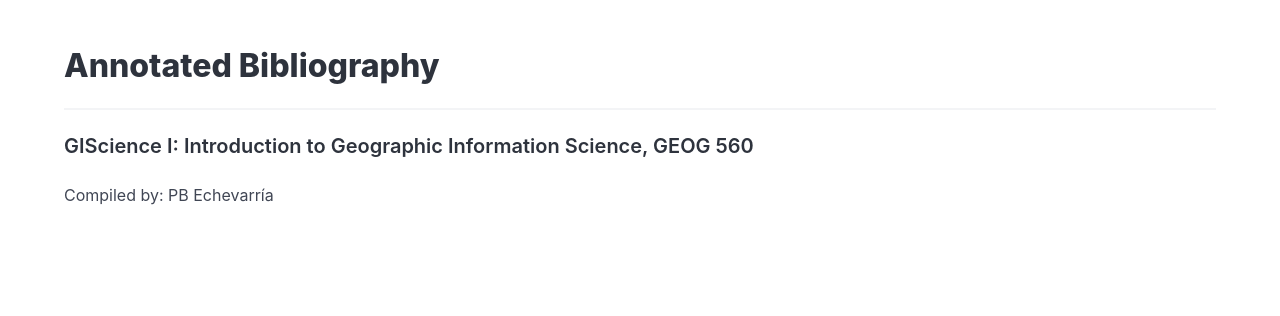
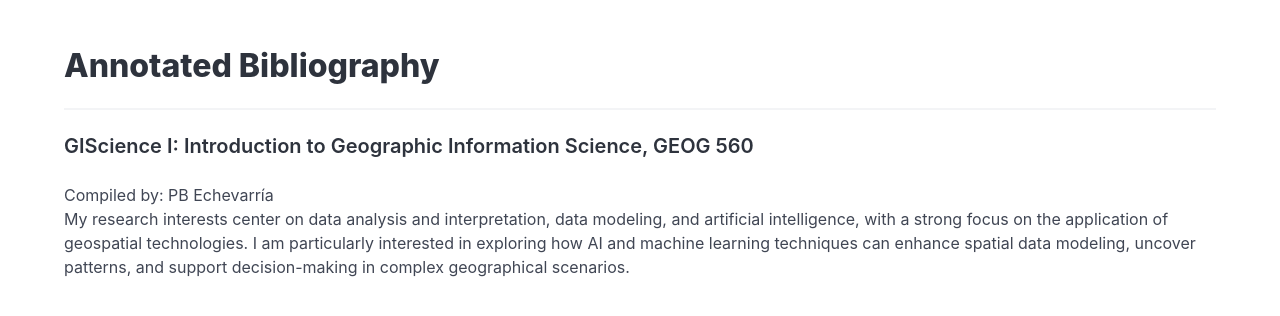
Before and after one commit to elpbatista/GEOG_560, a plain HTML site: page index.html in a window 1280 px wide. Drawn offline with Linux system fonts and the light colour scheme.

Commit message:
adding some text

```diff
--- a/index.html
+++ b/index.html
@@ -1,5 +1,6 @@
 <!DOCTYPE html>
 <html>
+
 <head>
   <meta charset="utf-8">
   <meta name="viewport" content="width=device-width, initial-scale=1">
@@ -7,6 +8,7 @@
   <!-- <link rel="stylesheet" href="https://cdn.jsdelivr.net/npm/bulma@1.0.2/css/bulma.min.css"> -->
   <link rel="stylesheet" href="css/bulma.min.css">
 </head>
+
 <body>
   <section class="section">
     <div class="container">
@@ -20,7 +22,12 @@
       <p>
         Compiled by: PB Echevarría
       </p>
+      <p>My research interests center on data analysis and interpretation, data modeling, and artificial intelligence,
+        with a strong focus on the application of geospatial technologies. I am particularly interested in exploring how
+        AI and machine learning techniques can enhance spatial data modeling, uncover patterns, and support
+        decision-making in complex geographical scenarios.</p>
     </div>
   </section>
 </body>
+
 </html>
```
Lines whose indentation alone changed are shown as unchanged.
